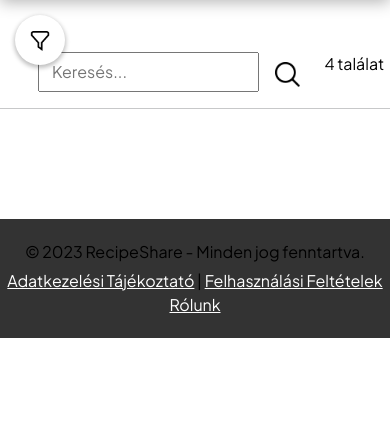
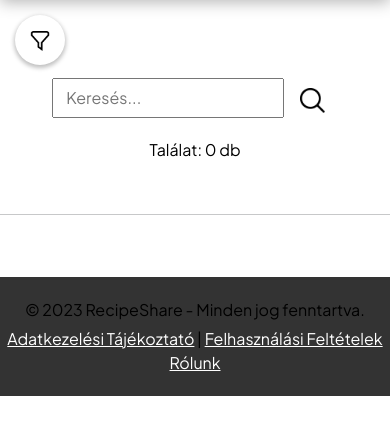
Before and after one commit to KT1M1/Project, a PHP site: page /page/search in a window 390 px wide. Shown: the part 101-536 px from the top of the page. Run offline with PHP 8.4, Linux system fonts and the light colour scheme; data that the repository does not hold is empty.

Commit message:
Search feature update: Display count of search results

```diff
--- a/client/assets/css/search.css
+++ b/client/assets/css/search.css
@@ -118,6 +118,10 @@
     margin-top: 30px;
 }
 
+.filters {
+    padding: 0;
+}
+
 .filter-checkbox {
     background-color: #377E47;
     border: 2px solid #555;
@@ -134,9 +138,9 @@
 
 .search-div{
     display: flex;
-    justify-content: space-around;
+    justify-content: space-between;
     flex-wrap: wrap;
-    margin-top: 20px;
+    align-items: center;
 }
 
 /*Search*/
@@ -144,12 +148,12 @@
     width: auto;
     align-content: center;
     height: 40px;
-    margin-left: 2rem;
 }
 
 .search-field {
     padding: 6px 12px;
     height: 40px;
+    width: 232px;
 }
 
 .search-field:focus {
@@ -158,3 +162,17 @@
     outline: black auto 1px;
     border-radius: 0;
 }
+
+#recipe-count {
+    margin: 0;
+}
+
+@media (max-width: 576px) {
+    #recipe-count {
+        margin: 20px; /* Adjust the margin value as needed */
+    }
+    .search-div {
+        justify-content: center;
+        margin-top: 30px;
+    }
+}
--- a/client/assets/js/search.js
+++ b/client/assets/js/search.js
@@ -106,10 +106,11 @@
 function displayRecipes(data) {
     const resultsRow = document.getElementById('results-row');
     resultsRow.innerHTML = '';
-
+    counter = 0;
     data.forEach((recipe, index) => {
         const colDiv = document.createElement('div');
         colDiv.className = 'col-md-6 col-sm-12 mb-4';
+        counter++;
         colDiv.innerHTML = `
             <a href="/page/show_recipe/${recipe.id}">
                 <div class="card-div">
@@ -129,9 +130,9 @@
                 </div>
             </a>
         `;
-
         resultsRow.appendChild(colDiv);
     });
+    document.getElementById('recipe-count').textContent = `Találat: ${counter} db`;
 }
 
 function get_filtered_recipes(filter_array) {
--- a/client/pages/search.php
+++ b/client/pages/search.php
@@ -11,7 +11,7 @@
     $allergens = get_allergens();
 ?>
 
-<link rel="stylesheet" href="/client/assets/css/search.css" />
+<link rel="stylesheet" href="/client/assets/css/search.css"/>
 
 <div>
     <button class="filter-button">
@@ -76,7 +76,7 @@
     </div>
 </div>
 
-<div class="search-div">
+<div class="container search-div">
     <div class="search-bar">
         <input type="text" id="search_bar_input" class="search-field" placeholder="Keresés..." />
         <button id="search-text-button" class="btn nav-btn search-icon" type="button">
@@ -84,13 +84,13 @@
         </button>
     </div>
     <div>
-        <p>4 találat</p>
+        <p id="recipe-count"></p>
     </div>
 </div>
 
 <hr>
 
-<div class="container">
+<div class="container filters">
     <div id="selected-filters">
         <ul id="filter-list"></ul>
     </div>
```
Lines whose indentation alone changed are shown as unchanged.
